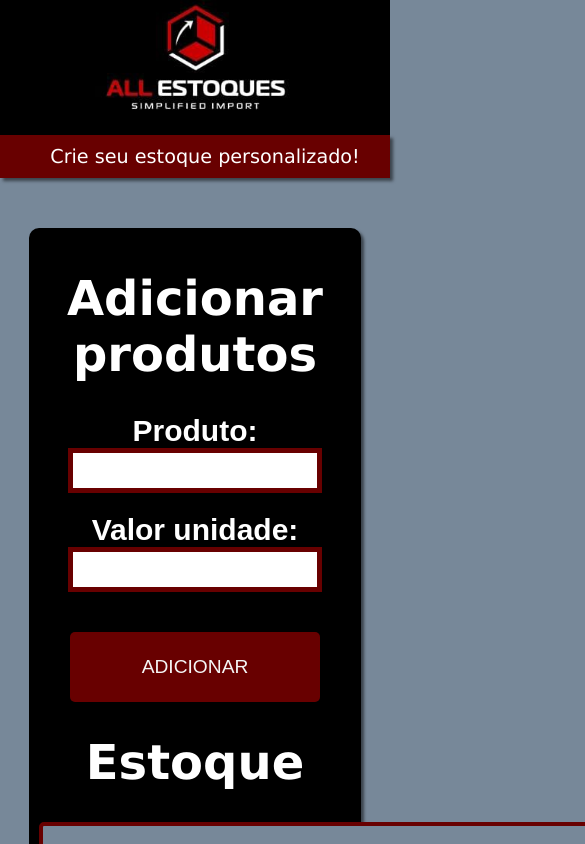
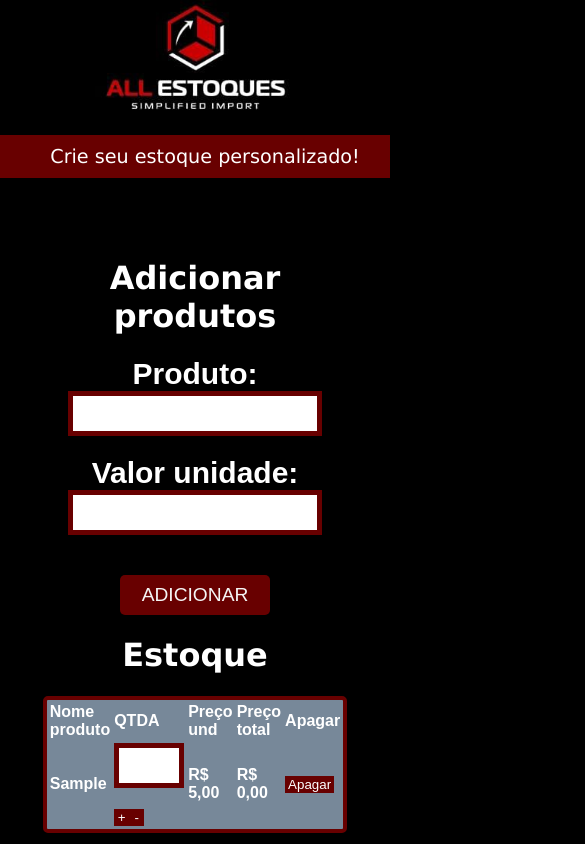
Before and after one commit to evandrolima7/gerenciamento-de-estoque, a plain HTML site: page index.html in a window 390 px wide. Both pictures are taken after typing "Sample", "5" into the empty fields and a click on the button "ADICIONAR". Shown: the top 844 px of the page, 585 px wide, since content can reach past the window. Drawn offline with Linux system fonts and the light colour scheme.

Commit message:
responsividade mobile

```diff
--- a/style.css
+++ b/style.css
@@ -193,3 +193,76 @@ th{
   padding: 10px 20px;
 
 }
+@media(max-width: 700px){
+  #minhaTabela{
+    background-color: lightslategrey;
+    padding: 5px;
+    border-radius: 5px;
+    border: 4px solid  rgb(104, 0, 0);
+    margin-bottom: 30px;
+  }
+  h1{
+    font-size: 2rem;
+  }
+  th{
+    padding: 5px 10px;
+    font-size: 1rem;
+  }
+
+}
+
+@media(max-width: 475px){
+  #minhaTabela{
+    padding: 0px;
+    width: 90%;
+    margin:  auto;
+  }
+  h1{
+    font-size: 2rem;
+  }
+  th{
+    padding: 1px;
+    font-size: 1rem;
+  }
+  body{
+    background-color:black ;
+  }
+  #botao {
+    text-decoration: none;
+    border: none;
+    text-align: center;
+    background-color:  rgb(104, 0, 0);
+    color: whitesmoke;
+    padding: 5px 10px;
+    font-size: 1.2rem;
+    display: block;
+    margin:10px auto;
+    width: 150px;
+    height: 40px;
+    border-radius: 5px;
+  }
+  tbody{
+    font-size: 1rem;
+  }
+  button {
+    background-color:  rgb(104, 0, 0);
+    color: white;
+    border: none;
+    padding: 1px 3px;
+    cursor: pointer;
+    margin: auto;
+  }
+  .plusButton {
+    width: 15px;
+    text-align: center;
+    margin:auto;
+  }
+  .minusButton {
+    width: 15px;
+    text-align: center;
+    margin: 0;
+  }
+  footer{
+    border-top: 4px solid  rgb(104, 0, 0);
+  }
+}
```
